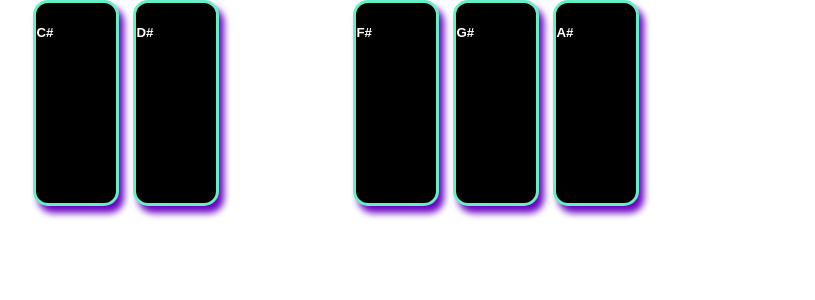
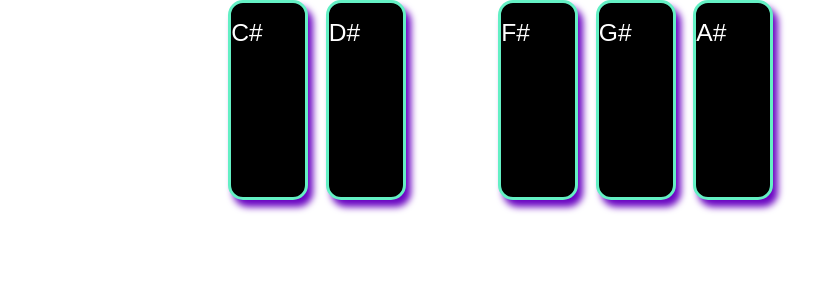
Before and after one commit to ColinMudie/Dream-Team, a React (Create React App) app in the folder dreamteamClient/: page / in a window 1280 px wide. Shown: the top 300 px of the page, without its empty margins (5-820 px from the left). Built offline with nearby package versions, Linux system fonts and the light colour scheme.

Commit message:
kayboard is complete

```diff
--- a/dreamteamClient/package.json
+++ b/dreamteamClient/package.json
@@ -6,8 +6,12 @@
     "@testing-library/jest-dom": "^5.12.0",
     "@testing-library/react": "^11.2.6",
     "@testing-library/user-event": "^12.8.3",
+    "install": "^0.13.0",
+    "materialize-css": "^1.0.0-rc.2",
+    "npm": "^7.11.2",
     "react": "^17.0.2",
     "react-dom": "^17.0.2",
+    "react-materialize": "^3.9.8",
     "react-scripts": "4.0.3",
     "web-vitals": "^1.1.1"
   },
--- a/dreamteamClient/public/index.html
+++ b/dreamteamClient/public/index.html
@@ -15,6 +15,8 @@
       user's mobile device or desktop. See https://developers.google.com/web/fundamentals/web-app-manifest/
     -->
     <link rel="manifest" href="%PUBLIC_URL%/manifest.json" />
+
+    <link rel="stylesheet" href="https://cdnjs.cloudflare.com/ajax/libs/materialize/1.0.0/css/materialize.min.css">
     <!--
       Notice the use of %PUBLIC_URL% in the tags above.
       It will be replaced with the URL of the `public` folder during the build.
@@ -39,5 +41,8 @@
       To begin the development, run `npm start` or `yarn start`.
       To create a production bundle, use `npm run build` or `yarn build`.
     -->
+
+    <script src="https://cdnjs.cloudflare.com/ajax/libs/materialize/1.0.0/js/materialize.min.js"></script>
+
   </body>
 </html>
--- a/dreamteamClient/src/App.js
+++ b/dreamteamClient/src/App.js
@@ -1,16 +1,12 @@
 import React from "react";
 // import Key from "./Components/Key/Key";
 // import Keyboard from "./components/Keyboard/Keyboard";
-import WhiteRow from "./Components/WhiteRow/WhiteRow";
-import BlackRow from "./Components/BlackRow/BlackRow";
-import BlackRow2 from "./Components/BlackRow/BlackRow2";
+import Keyboard from "../src/Components/Keyboard/Keyboard";
 
 function App() {
     return (
         <>
-        <WhiteRow />
-        <BlackRow />
-        <BlackRow2 />
+        <Keyboard />
         </>
     );
 }
--- a/dreamteamClient/src/Components/BlackRow/BlackRow.css
+++ b/dreamteamClient/src/Components/BlackRow/BlackRow.css
@@ -21,15 +21,15 @@
     z-index: 2;
     position: absolute;
     top: 0;
-    left: 3%;
+    margin-left: 30px;
 }
 
 .Bk-KeyDiv2 {
-    float:left;
-    z-index: 2;
+    float:right;
+    z-index: 1;
     position: absolute;
     top: 0;
-    left: 28%;
+    margin-left: 300px;
 }
 
 .b-key {
--- a/dreamteamClient/src/Components/Keyboard/Keyboard.js
+++ b/dreamteamClient/src/Components/Keyboard/Keyboard.js
@@ -1,23 +1,25 @@
 import React from 'react';
-import Key from '../Key/Key';
-import KeysObj from "../../utils/KeysObj";
+import BlackRow from'../BlackRow/BlackRow';
+import BlackRow2 from'../BlackRow/BlackRow2';
+import WhiteRow from'../WhiteRow/WhiteRow';
+import 'materialize-css';
+import { Row, Col, Container } from 'react-materialize';
+import './Keyboard.css';
 
 function Keyboard() {
     return (
+        <Container>
+            <Row>
+                <Col className="col s12 keyboard">
+                    <BlackRow />
+                    <BlackRow2 />
+                    <WhiteRow />
+                </Col>
+            </Row>
+        </Container>
 
-            {KeysObj.map((props) => {
-                return(
-                <div className="keytype" key={props.type}>
-                return (
-                    <Key
-                    id={props.id}
-                    keyname={props.name}
-                    keytype={props.type}
-                    keypitch={props.pitch}
-                     />
-                );
-                </div>)
-            })}
+
+
 
     );
 }
--- a/dreamteamClient/src/Components/WhiteRow/WhiteRow.css
+++ b/dreamteamClient/src/Components/WhiteRow/WhiteRow.css
@@ -1,6 +1,5 @@
 .KeyDiv {
-    z-index: 0;
-    position: relative;
+
 }
 
 .white-key {
```
